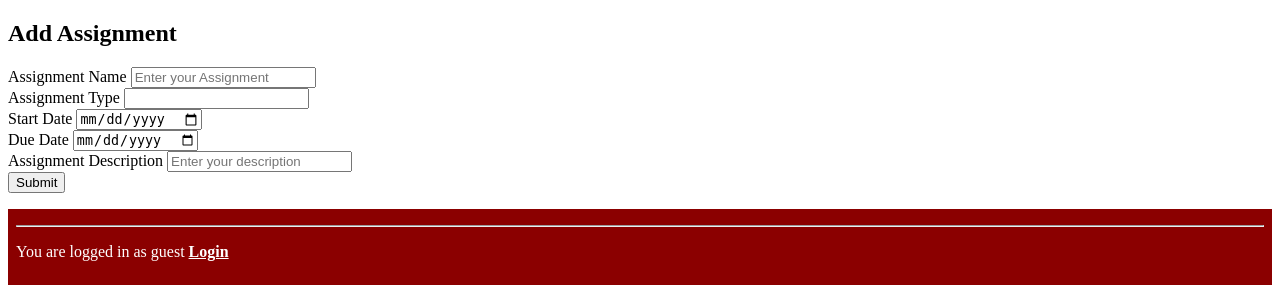
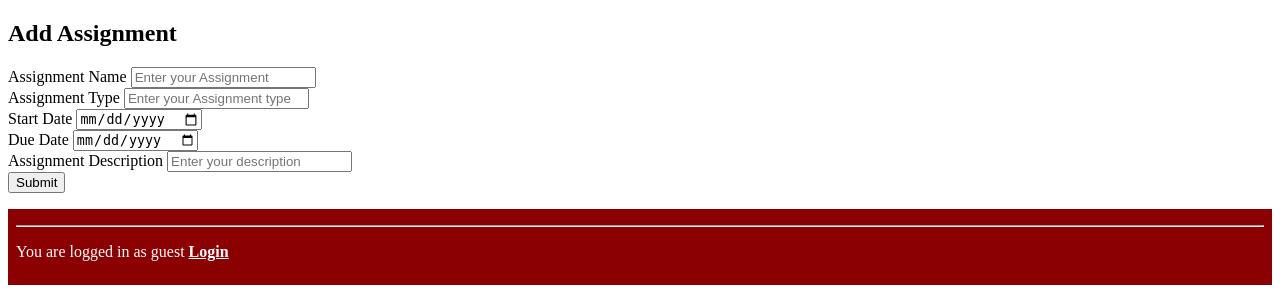
Before and after one commit to DavidLynch26/COMP3161FinalProject, a Flask app: page /MYVLE/course/addAssignment/1 in a window 1280 px wide. Shown: the part 152-452 px from the top of the page. Run offline with Flask 3, Linux system fonts and the light colour scheme; parts of the project's set-up code (start-up, migrations or seed data) failed here and were passed over.

Commit message:
Updating addAssignment.html placeholders

```diff
--- a/templates/addAssignment.html
+++ b/templates/addAssignment.html
@@ -10,15 +10,15 @@
       </div>
       <div class="form-group">
         {{ form.assignmentType.label }}
-        {{ form.assignmentType(class='form-control', placeholder="") }}
+        {{ form.assignmentType(class='form-control', placeholder="Enter your Assignment type") }}
       </div>
       <div class="form-group">
         {{ form.assignmentStartDate.label }}
-        {{ form.assignmentStartDate(class='form-control', placeholder="") }}
+        {{ form.assignmentStartDate(class='form-control', placeholder="Enter the start date") }}
       </div>
       <div class="form-group">
         {{ form.assignmentDueDate.label }}
-        {{ form.assignmentDueDate(class='form-control', placeholder="") }}
+        {{ form.assignmentDueDate(class='form-control', placeholder="Enter the due date") }}
       </div>
       <div class="form-group">
         {{ form.assignmentDescription.label }}
```
